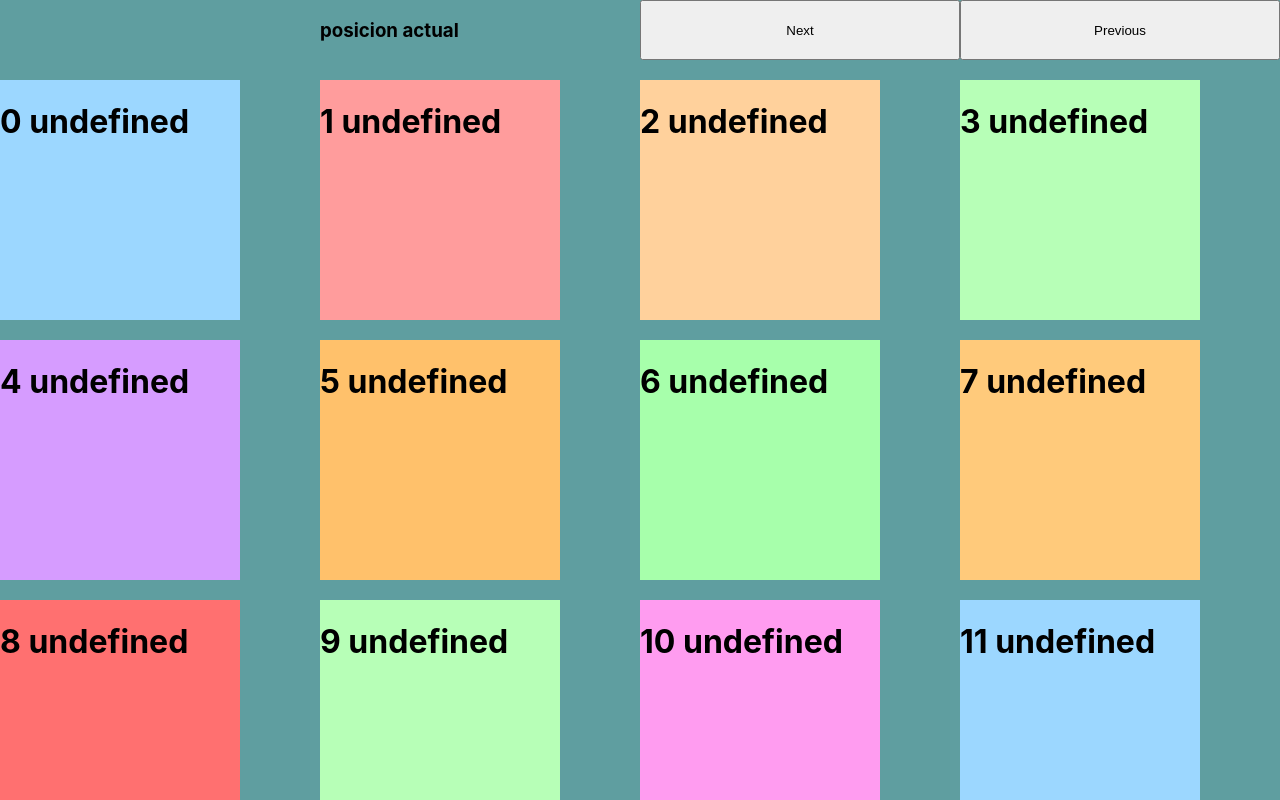
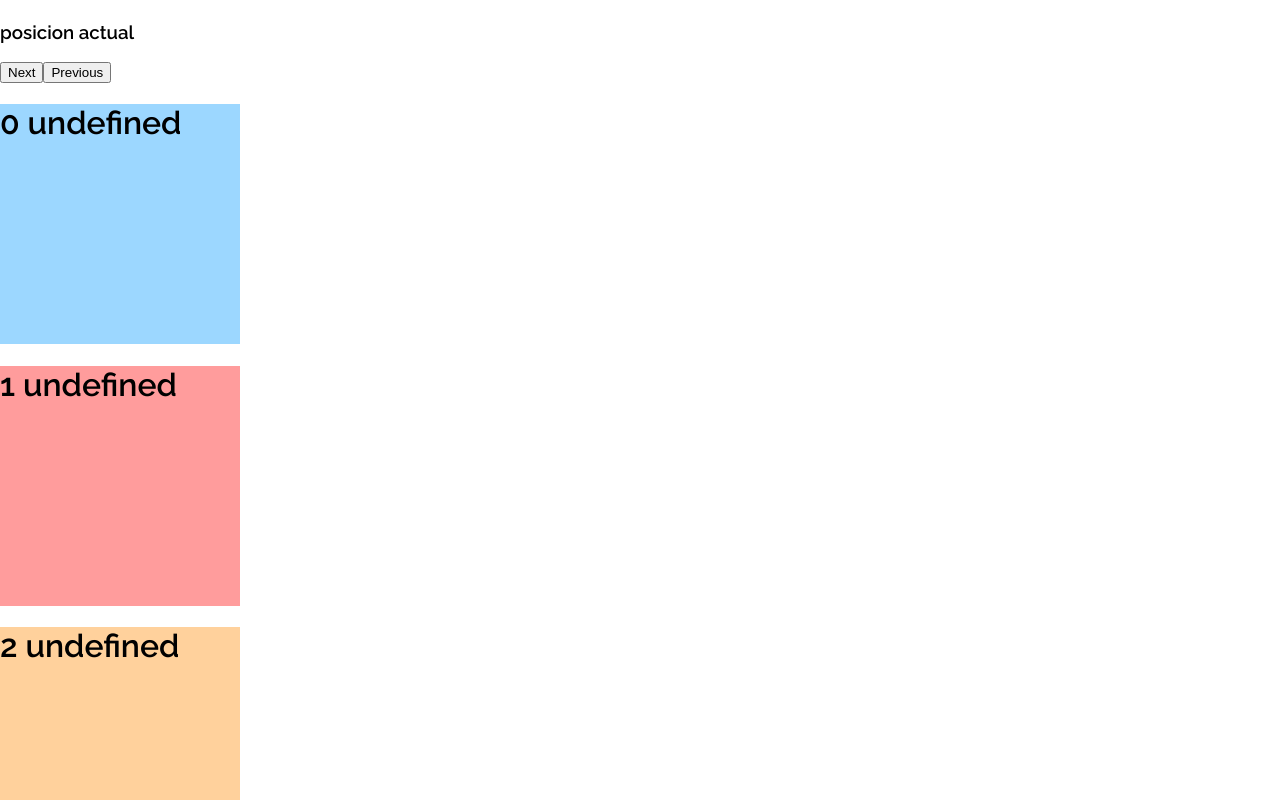
Before and after one commit to DranzerSv/Memory-Games, a React (Create React App) app: page / in a window 1280 px wide. Shown: the top 800 px of the page. Built offline with nearby package versions, Linux system fonts and the light colour scheme.

Commit message:
styles: modified styles of app

```diff
--- a/src/App.scss
+++ b/src/App.scss
@@ -1,7 +1,22 @@
+@import url('https://fonts.googleapis.com/css2?family=Raleway:wght@500;600&display=swap');
 body {
-  background-color: cadetblue;
+  background-color: #fff;
+  font-family: 'Raleway';
 }
-.app {
+.cardsContainer {
   display: grid;
   grid-template-columns: auto auto auto auto;
 }
+.machineButtons {
+  display: flex;
+  justify-content: center;
+  gap: 100px;
+
+  button {
+    background-color: rebeccapurple;
+    width: 200px;
+    height: 50px;
+    color: aliceblue;
+    font-family: 'Raleway';
+  }
+}
```
